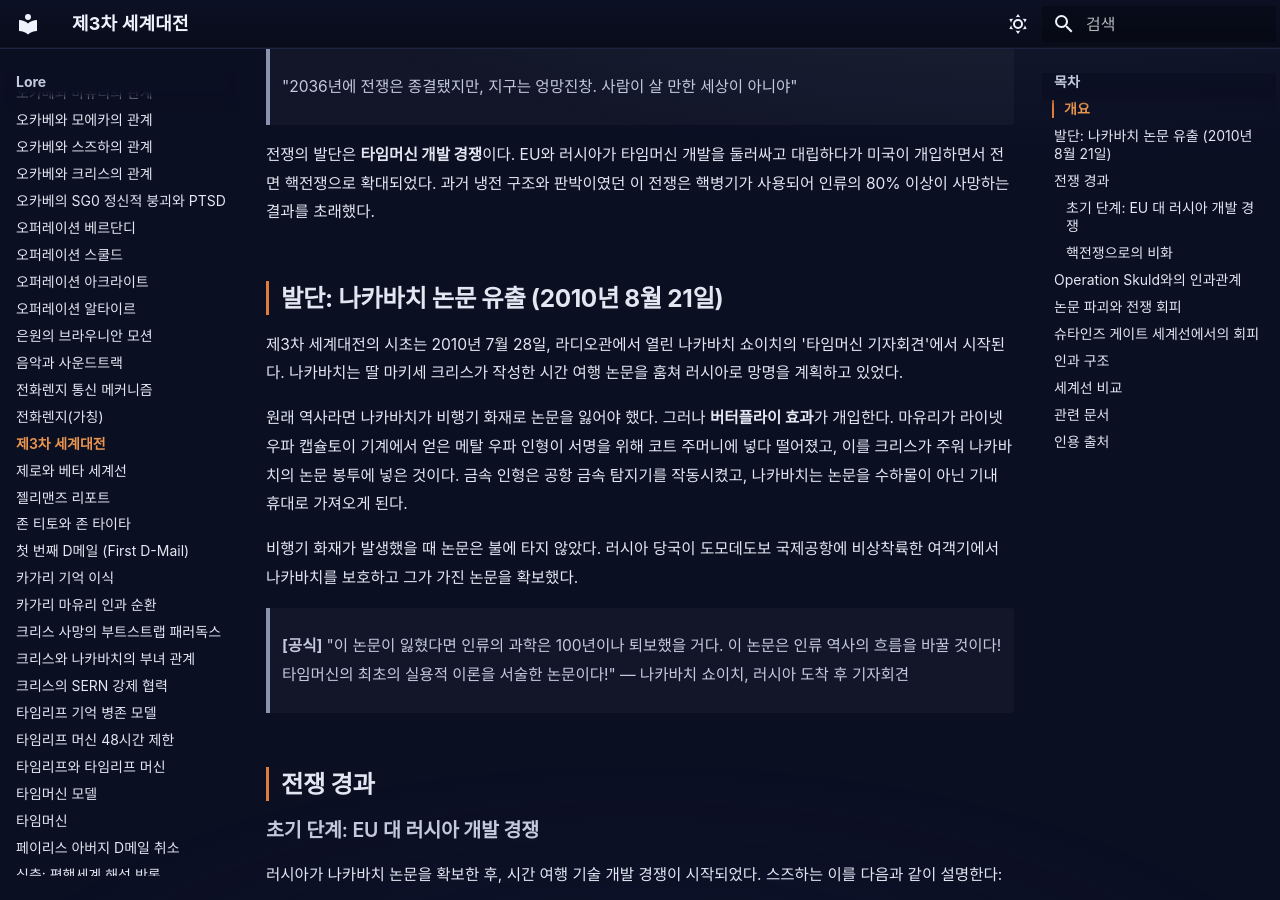
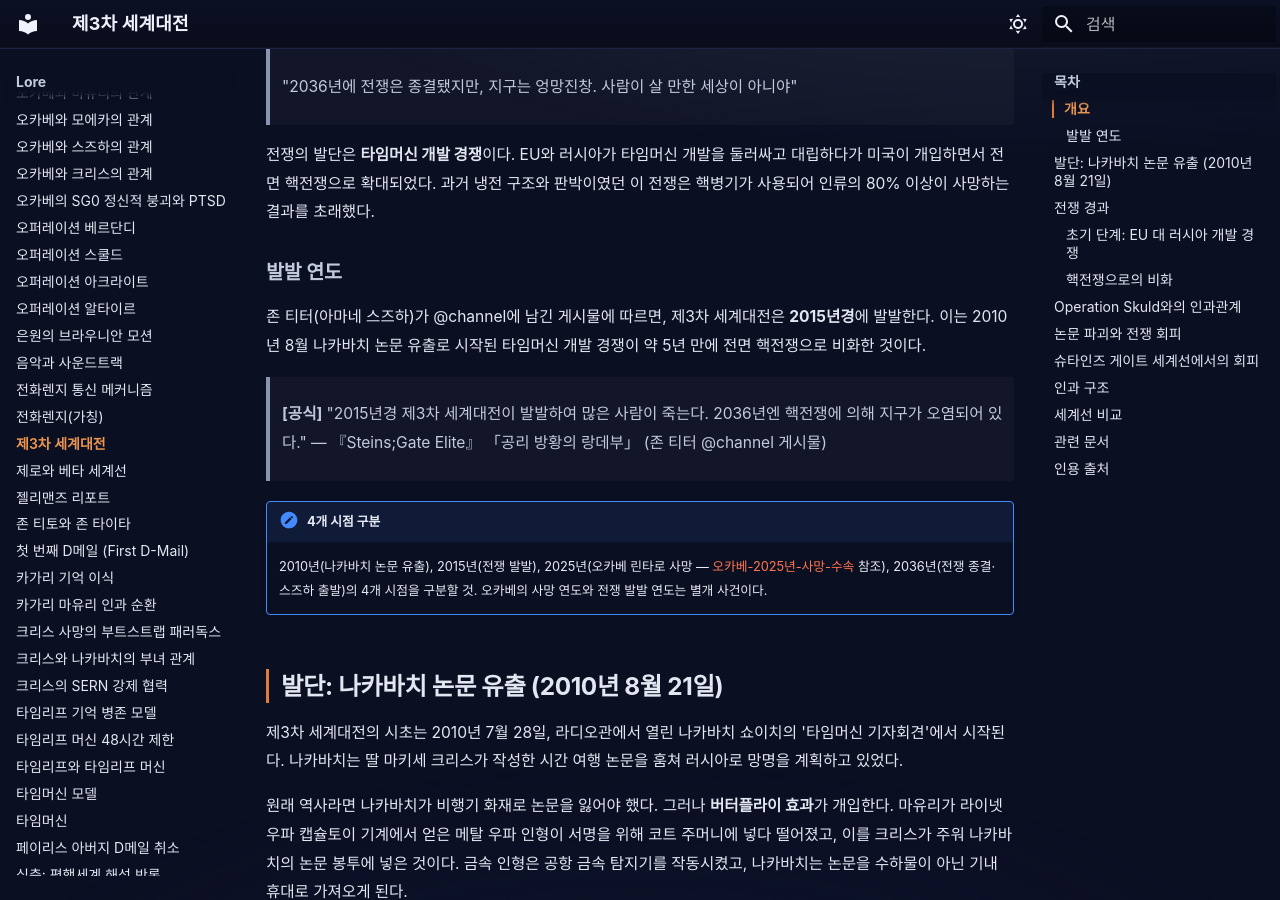
Before and after one commit to sgwiki/sgwiki.github.io, an MkDocs documentation site: the page built from wiki/lore/제3차-세계대전.md, in a window 1280 px wide and 900 px high, scrolled down 532 px. Built offline with MkDocs 1.6.1 and Material for MkDocs 9.7.7, drawn with Linux system fonts in a browser that asks for light colours; some web fonts are replaced.

Commit message:
fix(wiki): 2036년-미래 — P10 d2d8387c 패치 적용

```diff
--- a/wiki/lore/제3차-세계대전.md
+++ b/wiki/lore/제3차-세계대전.md
@@ -17,6 +17,15 @@ description: "베타 어트랙터 필드의 2036년 미래는 제3차 세계대
 > "2036년에 전쟁은 종결됐지만, 지구는 엉망진창. 사람이 살 만한 세상이 아니야"
 
 전쟁의 발단은 **타임머신 개발 경쟁**이다. EU와 러시아가 타임머신 개발을 둘러싸고 대립하다가 미국이 개입하면서 전면 핵전쟁으로 확대되었다. 과거 냉전 구조와 판박이였던 이 전쟁은 핵병기가 사용되어 인류의 80% 이상이 사망하는 결과를 초래했다.
+
+### 발발 연도
+
+존 티터(아마네 스즈하)가 @channel에 남긴 게시물에 따르면, 제3차 세계대전은 **2015년경**에 발발한다. 이는 2010년 8월 나카바치 논문 유출로 시작된 타임머신 개발 경쟁이 약 5년 만에 전면 핵전쟁으로 비화한 것이다.
+
+> **[공식]** "2015년경 제3차 세계대전이 발발하여 많은 사람이 죽는다. 2036년엔 핵전쟁에 의해 지구가 오염되어 있다." — 『Steins;Gate Elite』 「공리 방황의 랑데부」 (존 티터 @channel 게시물)
+
+!!! note "4개 시점 구분"
+    2010년(나카바치 논문 유출), 2015년(전쟁 발발), 2025년(오카베 린타로 사망 — [오카베-2025년-사망-수속](오카베-2025년-사망-수속.md) 참조), 2036년(전쟁 종결·스즈하 출발)의 4개 시점을 구분할 것. 오카베의 사망 연도와 전쟁 발발 연도는 별개 사건이다.
 
 ## 발단: 나카바치 논문 유출 (2010년 8월 21일)
 
```
Also changed, not shown: wiki/lore/2036년-미래.md (+1 -1 lines), wiki/lore/SERN-Z-프로그램.md (+1 -1 lines).
